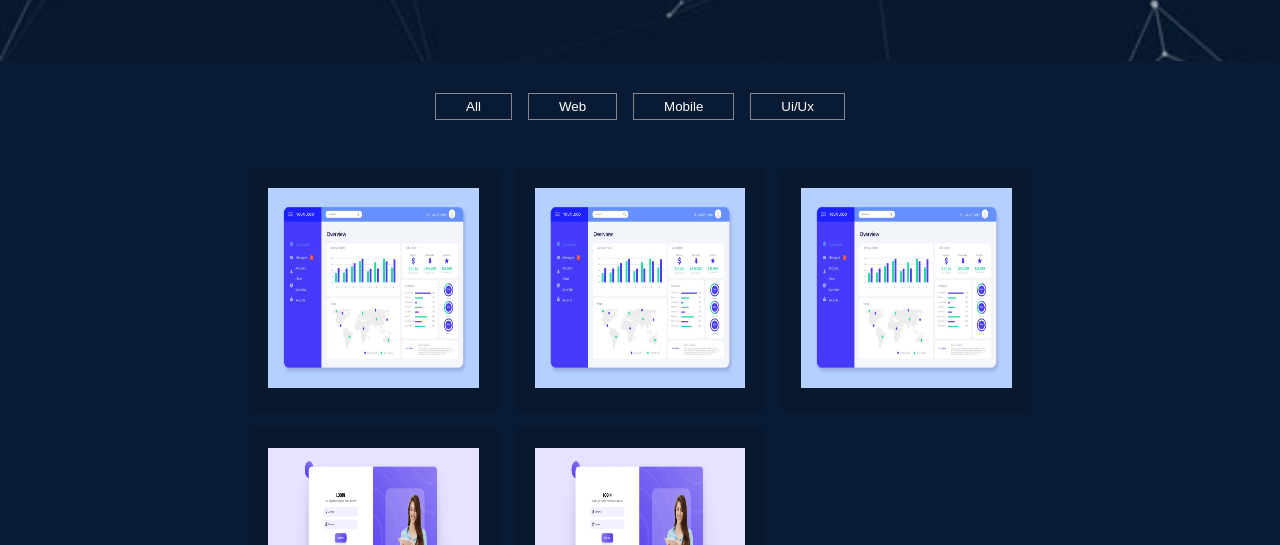
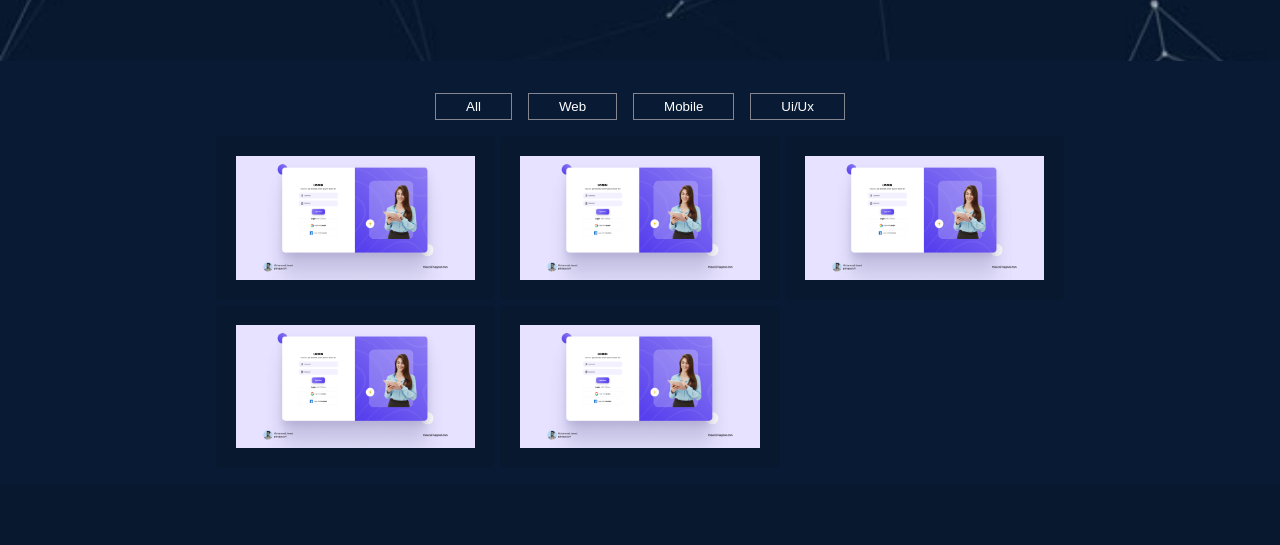
Before and after one commit to alvinleon1606/My-brand, a plain HTML site: page Projects.html in a window 1280 px wide. Shown: the part 251-796 px from the top of the page. Drawn offline with nearby package versions, Linux system fonts and the light colour scheme.

Commit message:
retouches

```diff
--- a/Projects.html
+++ b/Projects.html
@@ -20,10 +20,10 @@
     padding: 2rem 0 0 0;
 }
 .projects-cards{
-    padding: 3rem;
+    padding: 1rem;
     display: grid;
     grid-template-columns: 1fr 1fr 1fr;
-    gap: 1rem;
+    gap: 0.3rem;
 }
 .card{
     background-color: var(--primary-color);
@@ -31,7 +31,7 @@
     border-radius: 5px;
 }
 .card img{
-    height: 200px;
+    height: 100%;
     width: 100%;
 }
 .projects-filter-button{
@@ -126,13 +126,13 @@
                 </div>
                 <div class="projects-cards">
                     <div class="card">
-                        <img src="./assets/project-1.jpg" alt="">
+                        <img src="./assets/project-3.png" alt="">
                     </div>
                     <div class="card">
-                        <img src="./assets/project-1.jpg" alt="">
+                        <img src="./assets/project-3.png" alt="">
                     </div>
                     <div class="card">
-                        <img src="./assets/project-1.jpg" alt="">
+                        <img src="./assets/project-3.png" alt="">
                     </div>
                     <div class="card">
                         <img src="./assets/project-3.png" alt="">
```
Also changed, not shown: README.md.
